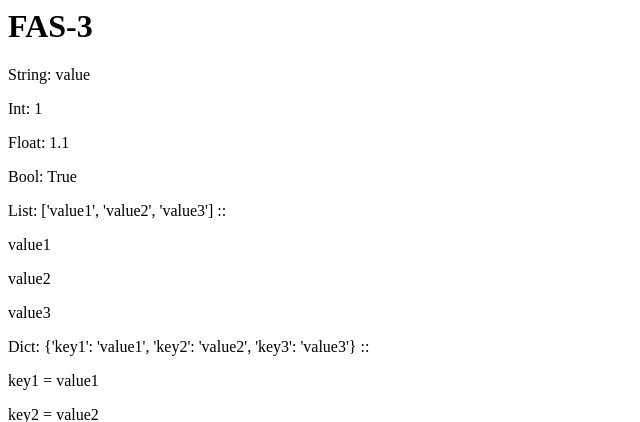
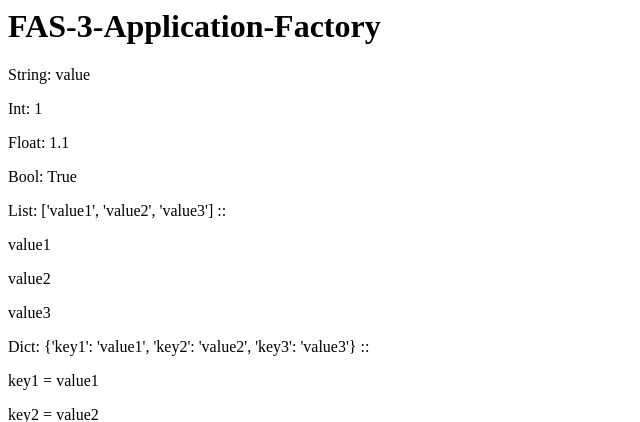
Before and after one commit to Flask-Planet/FAS-3-Application-Factory, a Flask app: page / in a window 1280 px wide. Shown: the top 422 px of the page, without its empty margins (0-640 px from the left). Run offline with Flask 2, Linux system fonts and the light colour scheme.

Commit message:
Changed template to reflect name of the project

```diff
--- a/app/templates/index.html
+++ b/app/templates/index.html
@@ -1,9 +1,9 @@
 <html>
 <head>
-    <title>FAS-3</title>
+    <title>FAS-3-Application-Factory</title>
 </head>
 <body>
-<h1>FAS-3</h1>
+<h1>FAS-3-Application-Factory</h1>
 <p>String: {{ stringv }}</p>
 <p>Int: {{ intv }}</p>
 <p>Float: {{ floatv }}</p>
```
